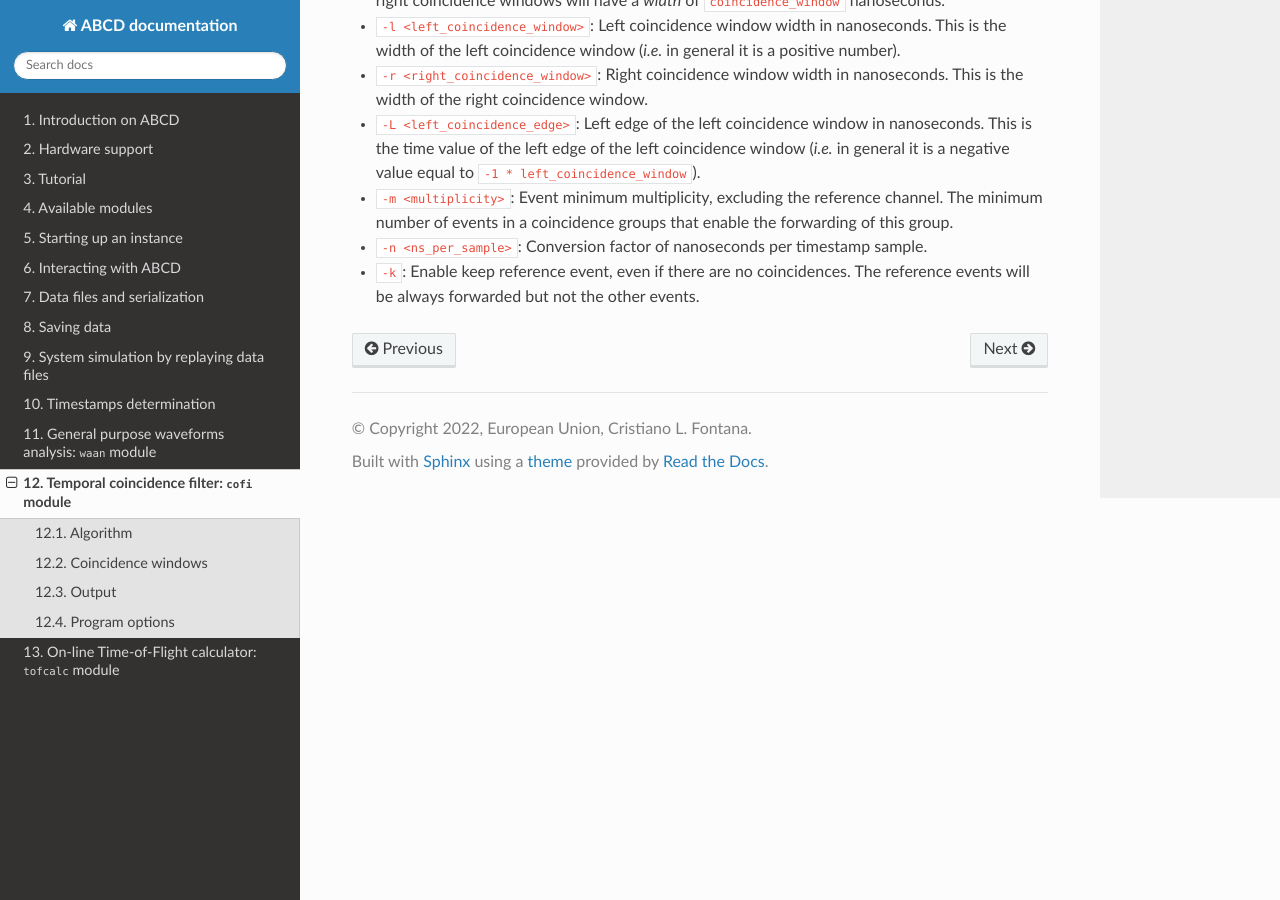
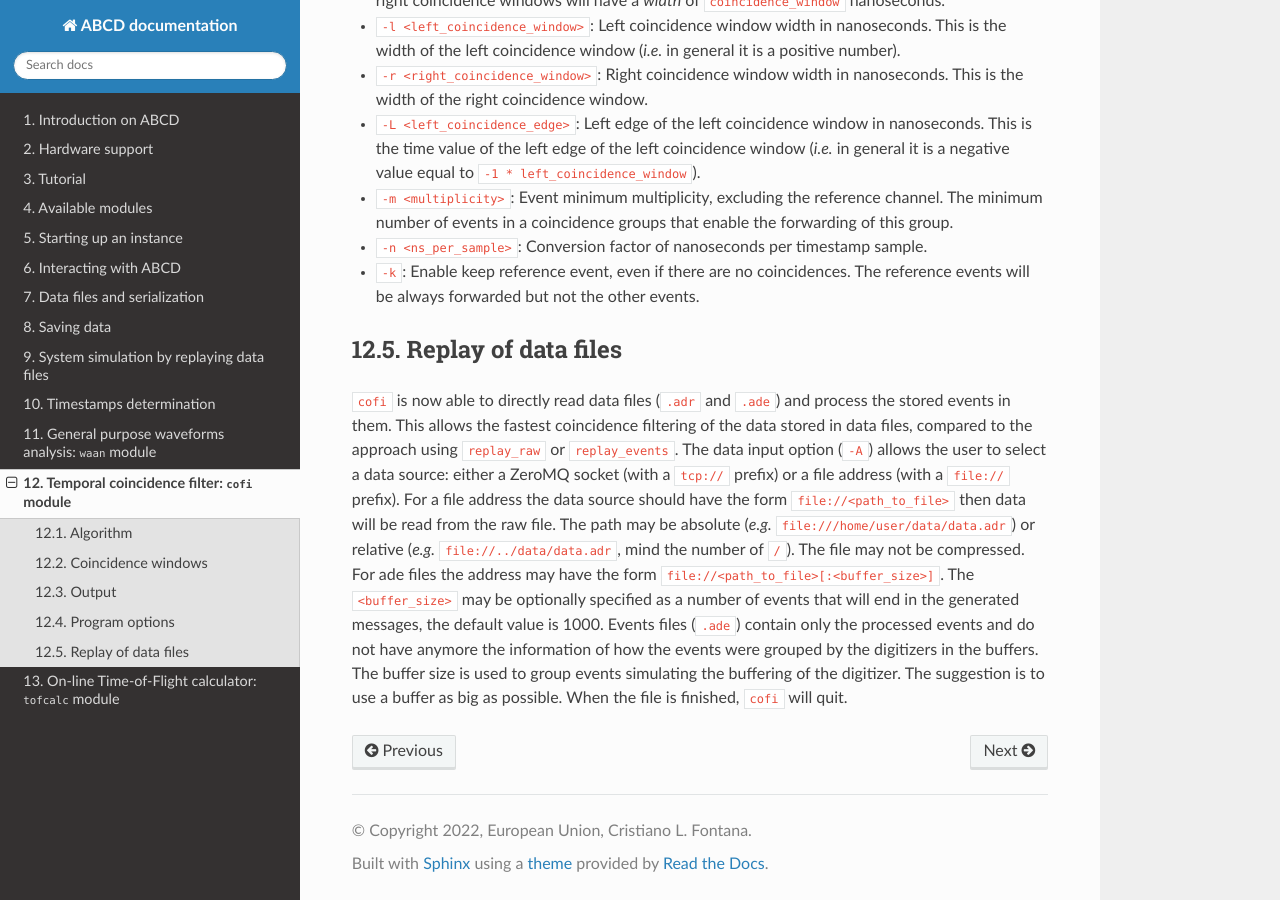
Before and after one commit to cl-fontana/abcd-docs, a Sphinx documentation site: the page built from docs/source/cofi.rst, in a window 1280 px wide and 900 px high, scrolled down 2150 px. Built offline with Sphinx 7.4.7 and the Read the Docs theme 3.1.0, drawn with Linux system fonts in a browser that asks for light colours.

Commit message:
Updated with the new feature

```diff
--- a/docs/source/cofi.rst
+++ b/docs/source/cofi.rst
@@ -113,3 +113,19 @@ The optional arguments are:
 - ``-n <ns_per_sample>``: Conversion factor of nanoseconds per timestamp sample.
 - ``-k``: Enable keep reference event, even if there are no coincidences.
   The reference events will be always forwarded but not the other events.
+
+Replay of data files
+--------------------
+
+``cofi`` is now able to directly read data files (``.adr`` and ``.ade``) and process the stored events in them.
+This allows the fastest coincidence filtering of the data stored in data files, compared to the approach using ``replay_raw`` or ``replay_events``.
+The data input option (``-A``) allows the user to select a data source: either a ZeroMQ socket (with a ``tcp://`` prefix) or a file address (with a ``file://`` prefix).
+For a file address the data source should have the form ``file://<path_to_file>`` then data will be read from the raw file.
+The path may be absolute (*e.g.* ``file:///home/user/data/data.adr``) or relative (*e.g.* ``file://../data/data.adr``, mind the number of ``/``).
+The file may not be compressed.
+For ade files the address may have the form ``file://<path_to_file>[:<buffer_size>]``.
+The ``<buffer_size>`` may be optionally specified as a number of events that will end in the generated messages, the default value is 1000.
+Events files (``.ade``) contain only the processed events and do not have anymore the information of how the events were grouped by the digitizers in the buffers.
+The buffer size is used to group events simulating the buffering of the digitizer.
+The suggestion is to use a buffer as big as possible.
+When the file is finished, ``cofi`` will quit.
```
